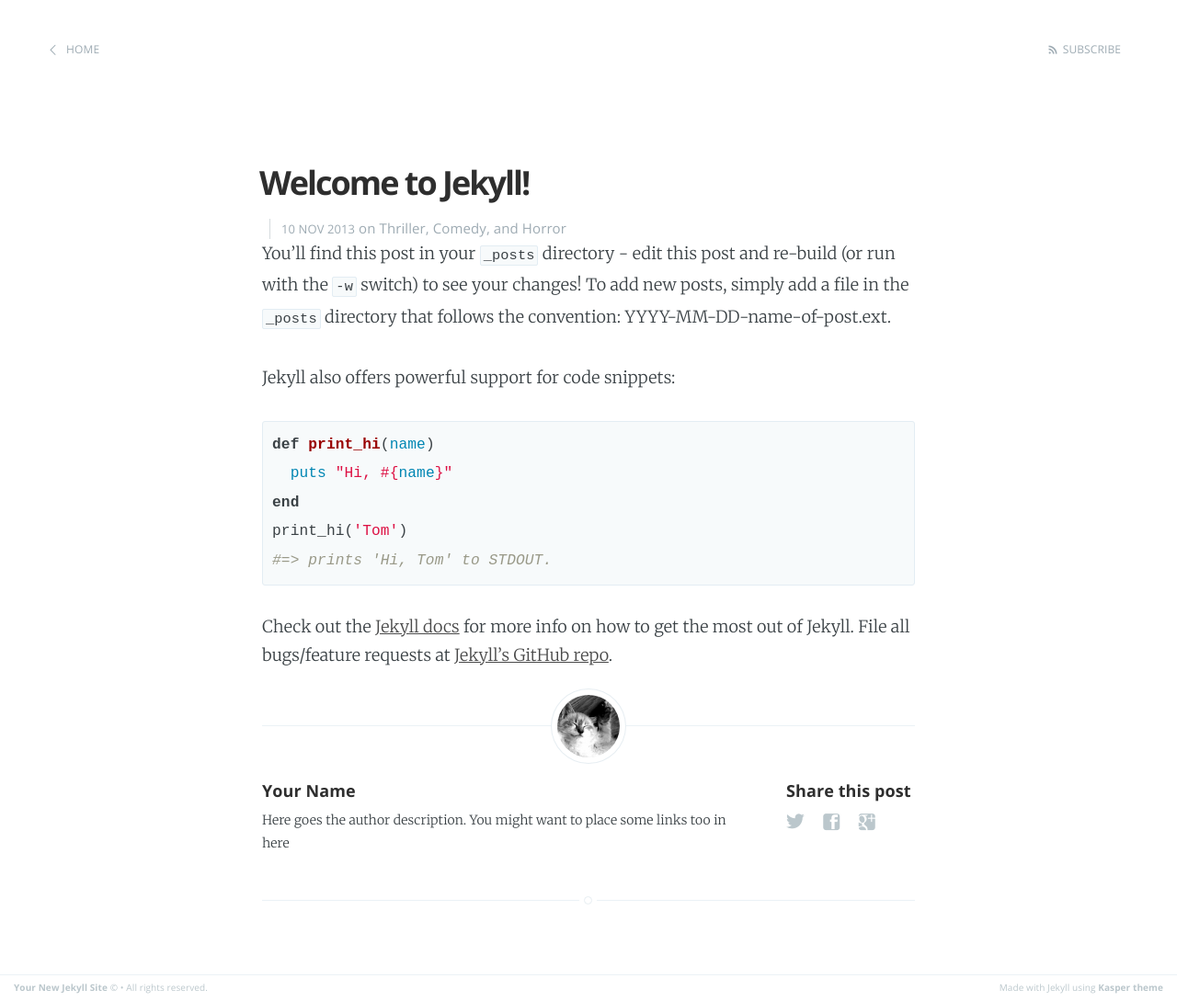
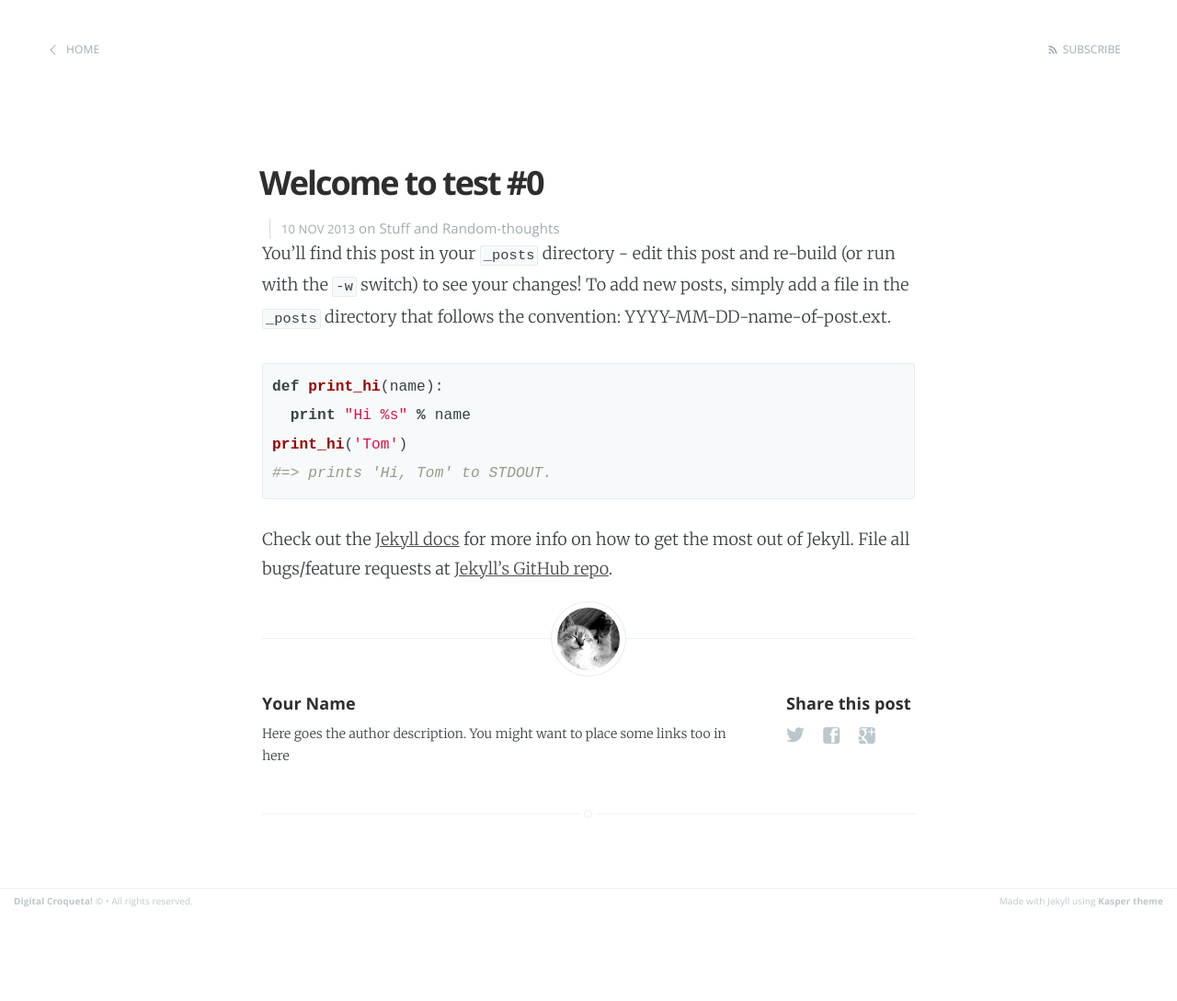
Before and after one commit to andreasancho/andreasancho.github.io, a Jekyll site: the page built from _posts/2013-11-10-welcome-to-jekyll.markdown, in a window 1280 px wide. Shown: the whole page at 92% size. Built offline with Jekyll 4.4.1, drawn with Linux system fonts in a browser that asks for light colours; after the commit the page ends 994 px from its top, so only the background shows below that.

Commit message:
First steps in editing with jekyll

```diff
--- a/_config.yml
+++ b/_config.yml
@@ -1,16 +1,16 @@
-name: Your New Jekyll Site
+name: Digital Croqueta!
 description: Blogging about stuffs
-meta_description: "Your New Jekyll Site, Blogging about stuffs"
+meta_description: "Digital Croqueta! Blogging about stuffs"
 
 markdown: kramdown
 highlighter: pygments
 logo: false
 paginate: 15
 baseurl: /
-domain_name: 'http://yourblog-domain.com'
+domain_name: 'http://digitalcroqueta.github.io'
 google_analytics: 'UA-XXXXXXXX-X'
 gems: [jekyll-paginate]
 
 # Details for the RSS feed generator
-url:            'blog url'
+url:            'http://digitalcroqueta.github.io'
 author:         'Your Name'
--- a/_posts/2013-11-10-welcome-to-jekyll.markdown
+++ b/_posts/2013-11-10-welcome-to-jekyll.markdown
@@ -1,19 +1,17 @@
 ---
 layout: post
-title:  "Welcome to Jekyll!"
+title:  "Welcome to test #0"
 date:   2013-11-10 10:18:00
-categories: Thriller Comedy Horror
+categories: Stuff Random-thoughts
 ---
 
 You'll find this post in your `_posts` directory - edit this post and re-build (or run with the `-w` switch) to see your changes!
 To add new posts, simply add a file in the `_posts` directory that follows the convention: YYYY-MM-DD-name-of-post.ext.
 
-Jekyll also offers powerful support for code snippets:
 
-{% highlight ruby %}
-def print_hi(name)
-  puts "Hi, #{name}"
-end
+{% highlight python %}
+def print_hi(name):
+  print "Hi %s" % name
 print_hi('Tom')
 #=> prints 'Hi, Tom' to STDOUT.
 {% endhighlight %}
```
Also changed, not shown: 8 other files.
